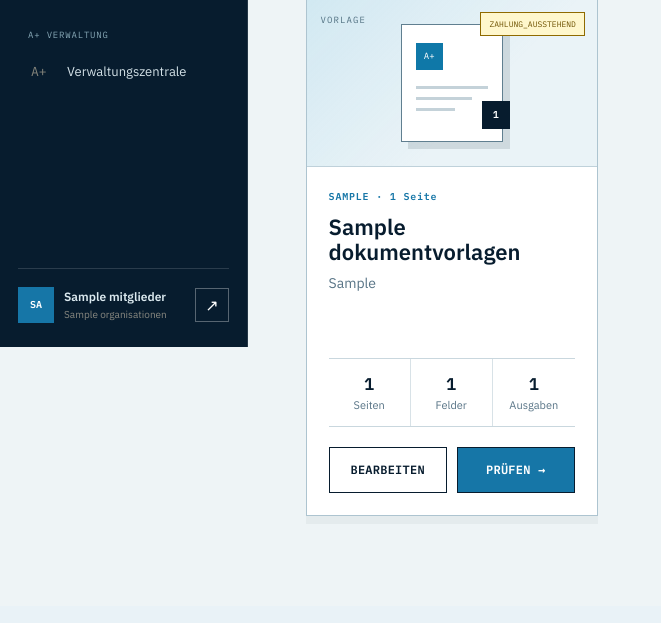
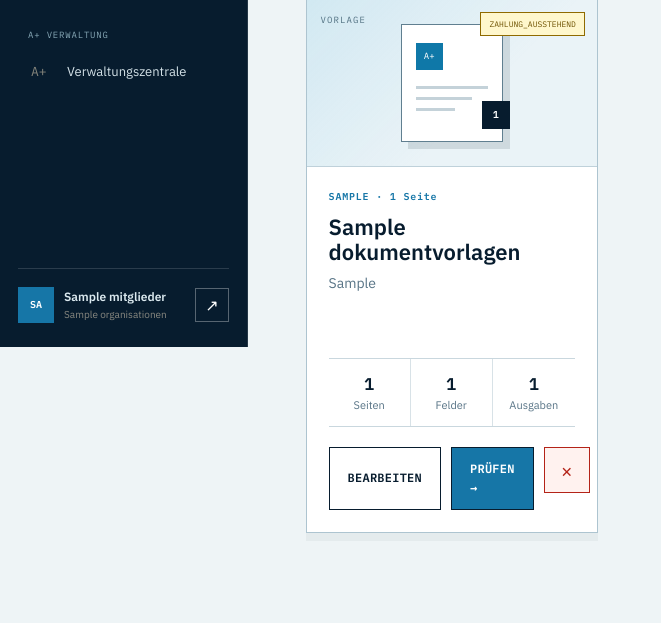
Before and after one commit to hsdarestani/A-SmartDocs, a FastAPI app: page /vorlagen in a window 1280 px wide. Shown: the part 453-1076 px from the top of the page, without its empty margins (0-661 px from the left). Before the commit the page ends 969 px from the top, so only its background shows below. Run offline with FastAPI, Linux system fonts and the light colour scheme; the visitor is signed in with stand-in values (Sample User, id 1); tables that the repository leaves empty hold one stand-in row (values such as "Sample post"); parts of the project's set-up code (start-up, migrations or seed data) failed here and were passed over.

Commit message:
Vorlagenlöschung für Firmenadministratoren ergänzen

```diff
--- a/app/templates/vorlagen.html
+++ b/app/templates/vorlagen.html
@@ -1,6 +1,7 @@
 {% extends "base.html" %}
 {% block titel %}Dokumentvorlagen – A+ SmartDocs{% endblock %}
 {% block inhalt %}
+{% set darf_loeschen = mitglied.ist_superadmin or mitglied.rolle.value in ['inhaber', 'verwaltung'] %}
 <section class="seitenrahmen produktseite">
   <div class="seitenkopf">
     <div>
@@ -37,9 +38,14 @@
           <span><b>{{ eintrag.erkannte_felder }}</b> Felder</span>
           <span><b>{{ eintrag.dokumente|length }}</b> Ausgaben</span>
         </div>
-        <div class="vorlagenkarten-aktionen">
+        <div class="vorlagenkarten-aktionen {% if darf_loeschen %}mit-loeschen{% endif %}">
           <a href="/vorlagen/{{ eintrag.id }}" class="schaltflaeche sekundaer">Bearbeiten</a>
           {% if eintrag.status == 'bereit' %}<a href="/vorlagen/{{ eintrag.id }}/verwenden" class="schaltflaeche primaer">Verwenden →</a>{% else %}<a href="/vorlagen/{{ eintrag.id }}" class="schaltflaeche primaer">Prüfen →</a>{% endif %}
+          {% if darf_loeschen %}
+          <form action="/vorlagen/{{ eintrag.id }}/loeschen" method="post" onsubmit="return confirm('Vorlage und alle daraus erstellten Dokumente dauerhaft löschen?')">
+            <button class="vorlagen-loeschen-knopf" type="submit" title="Vorlage löschen" aria-label="Vorlage löschen">×</button>
+          </form>
+          {% endif %}
         </div>
       </div>
     </article>
```
